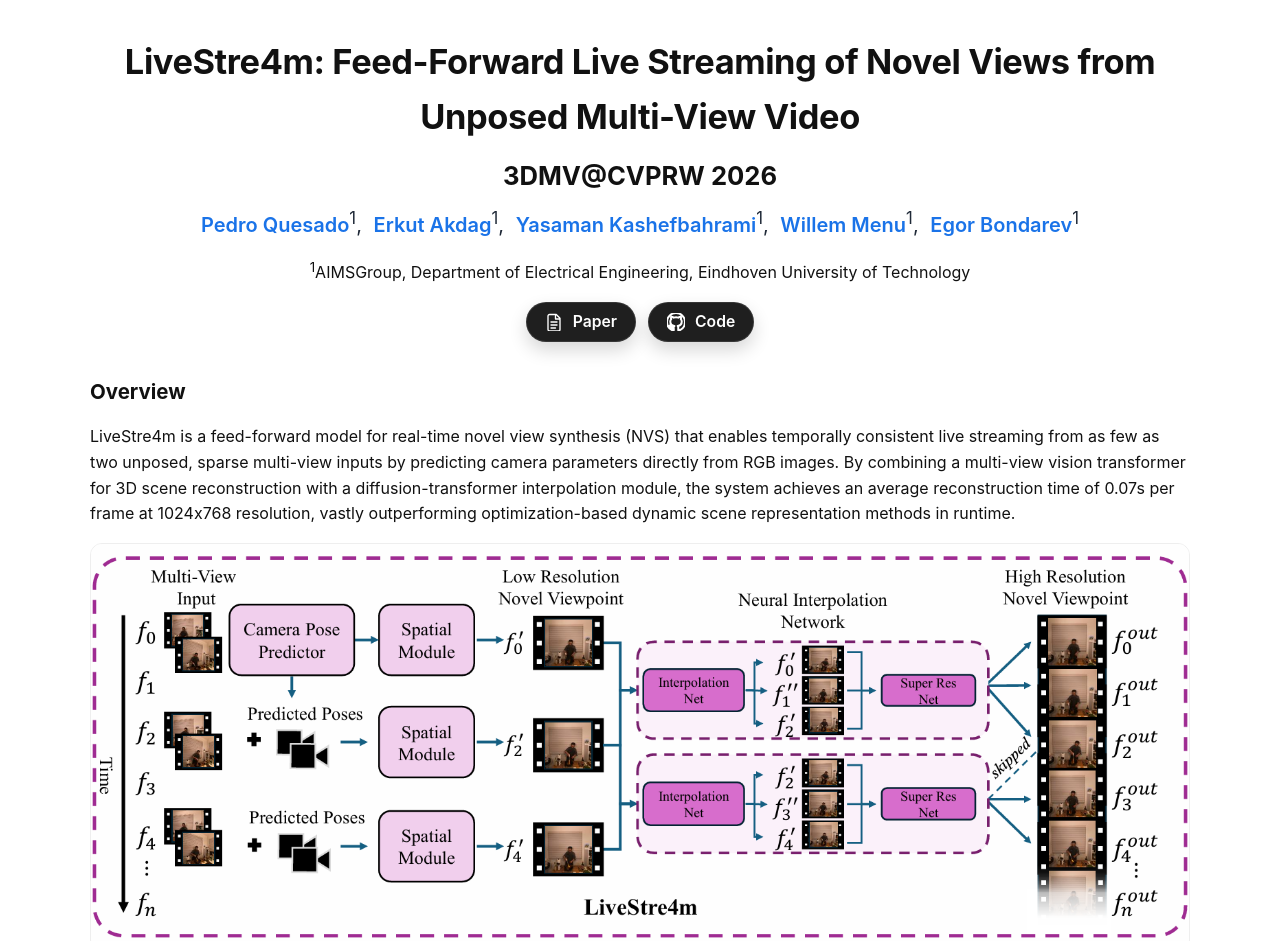
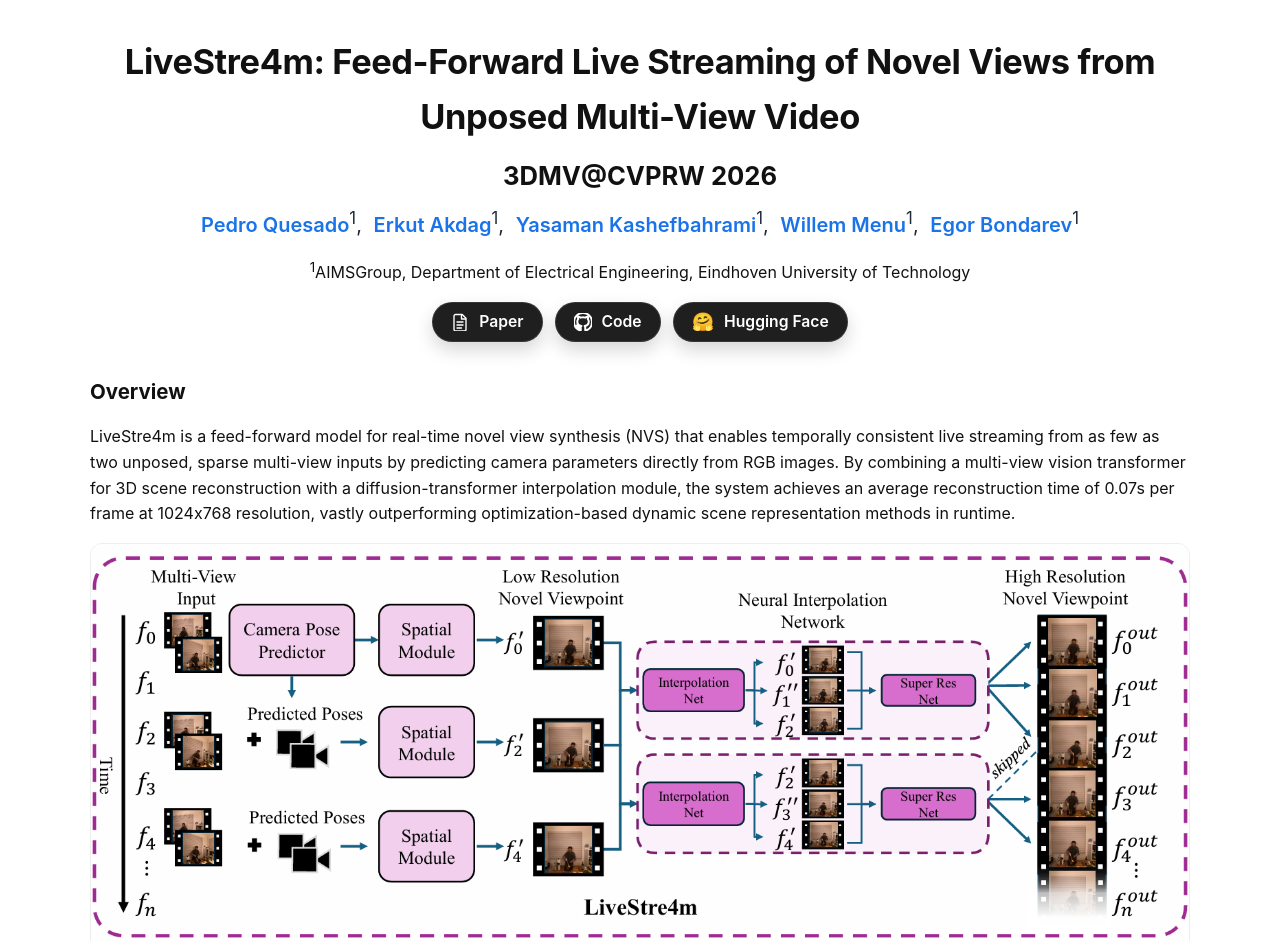
Before and after one commit to pedro-quesado/LiveStre4m, a plain HTML site: page index.html in a window 1280 px wide. Shown: the top 941 px of the page. Drawn offline with Linux system fonts and the light colour scheme.

Commit message:
Update index.html

```diff
--- a/index.html
+++ b/index.html
@@ -53,6 +53,10 @@
             </svg>
           </span>
           <span class="pill-text">Code</span>
+        </a>
+        <a class="pill pill-dark" href="https://huggingface.co/papers/2604.06740" target="_blank" rel="noopener">
+          <span class="pill-icon" aria-hidden="true" style="font-size: 18px; line-height: 1;">🤗</span>
+          <span class="pill-text">Hugging Face</span>
         </a>
       </nav>
     </header>
```
